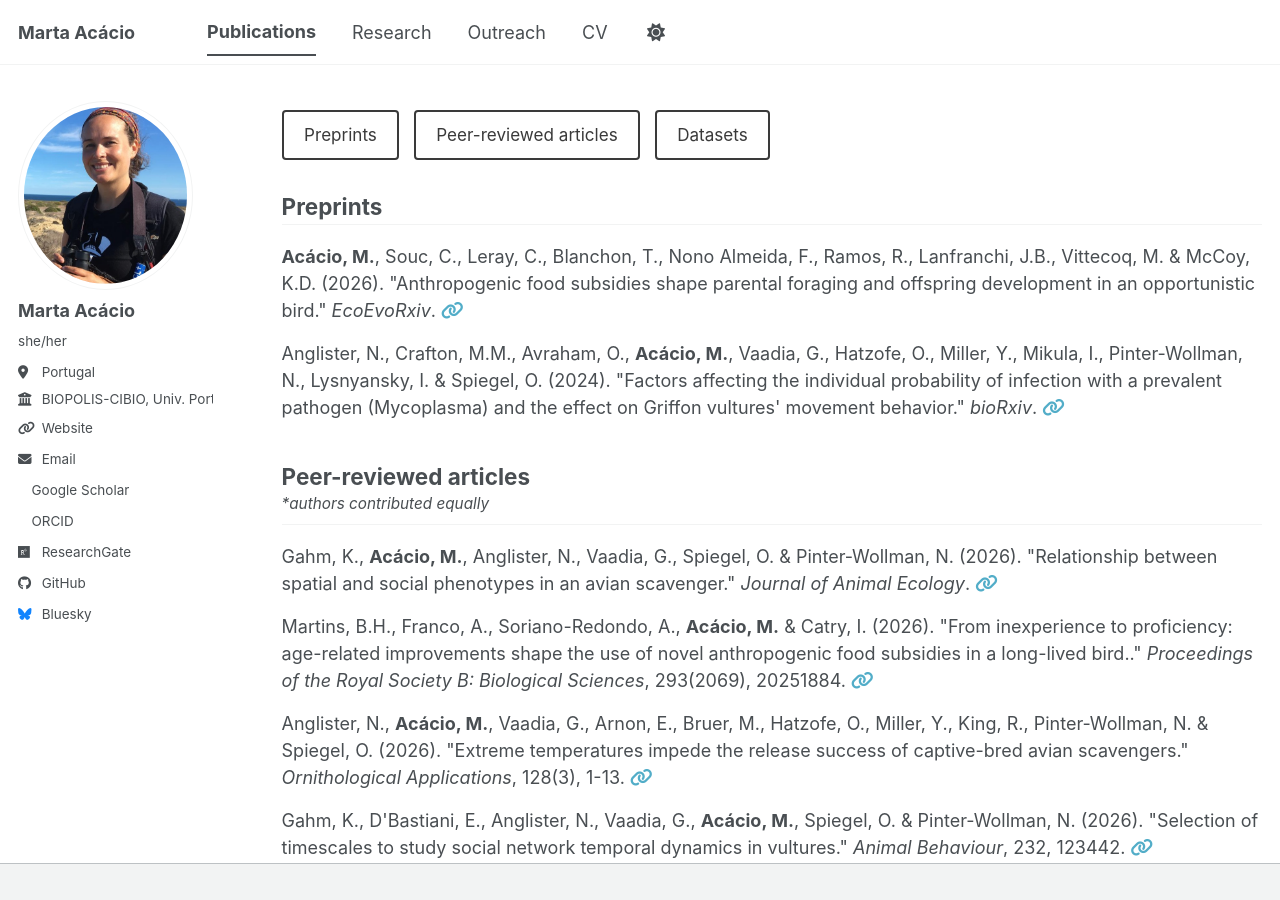
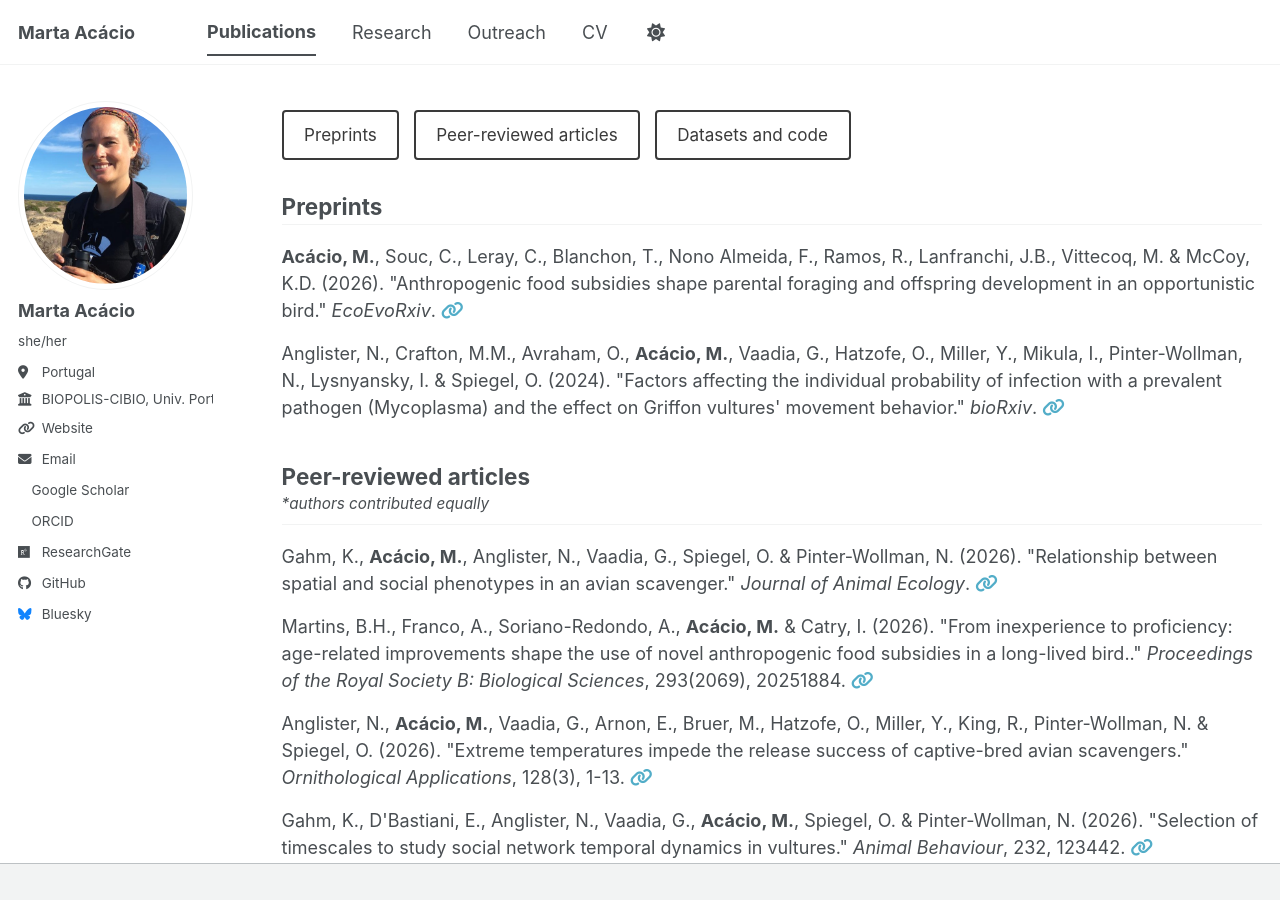
Before and after one commit to m-acacio/m-acacio.github.io, a Jekyll site: the page built from _pages/publications.html, in a window 1280 px wide and 900 px high. Built offline with Jekyll 4.4.1, drawn with Linux system fonts in a browser that asks for light colours; a style sheet for code colours, icons or effects is not loaded; some of the changed text lies outside the part shown.

Commit message:
Update publications.html

```diff
--- a/_pages/publications.html
+++ b/_pages/publications.html
@@ -23,7 +23,7 @@ author_profile: true
 <div class="pub-buttons">
   {% if preprints.size > 0 %}<a href="#preprints">Preprints</a>{% endif %}
   {% if articles.size > 0 %}<a href="#articles">Peer-reviewed articles</a>{% endif %}
-  {% if datasets.size > 0 %}<a href="#datasets">Datasets</a>{% endif %}
+  {% if datasets.size > 0 %}<a href="#datasets">Datasets and code</a>{% endif %}
 </div>
 
 {% if preprints.size > 0 %}
@@ -44,7 +44,7 @@ author_profile: true
 {% endif %}
 
 {% if datasets.size > 0 %}
-<h2 class="page__title pub-section" id="datasets" style="margin-bottom: 0.2em; margin-top: 2em;">Datasets</h2>
+<h2 class="page__title pub-section" id="datasets" style="margin-bottom: 0.2em; margin-top: 2em;">Datasets and code</h2>
 <hr style="margin-top: 0.3em;" />
 {% for post in datasets %}
 <p class="pub-entry">{{ post.citation }}{% if post.paperurl %} <a href="{{ post.paperurl }}" title="View dataset"><i class="fa fa-link" aria-hidden="true"></i><span class="sr-only">Link to dataset</span></a>{% endif %}</p>
```
